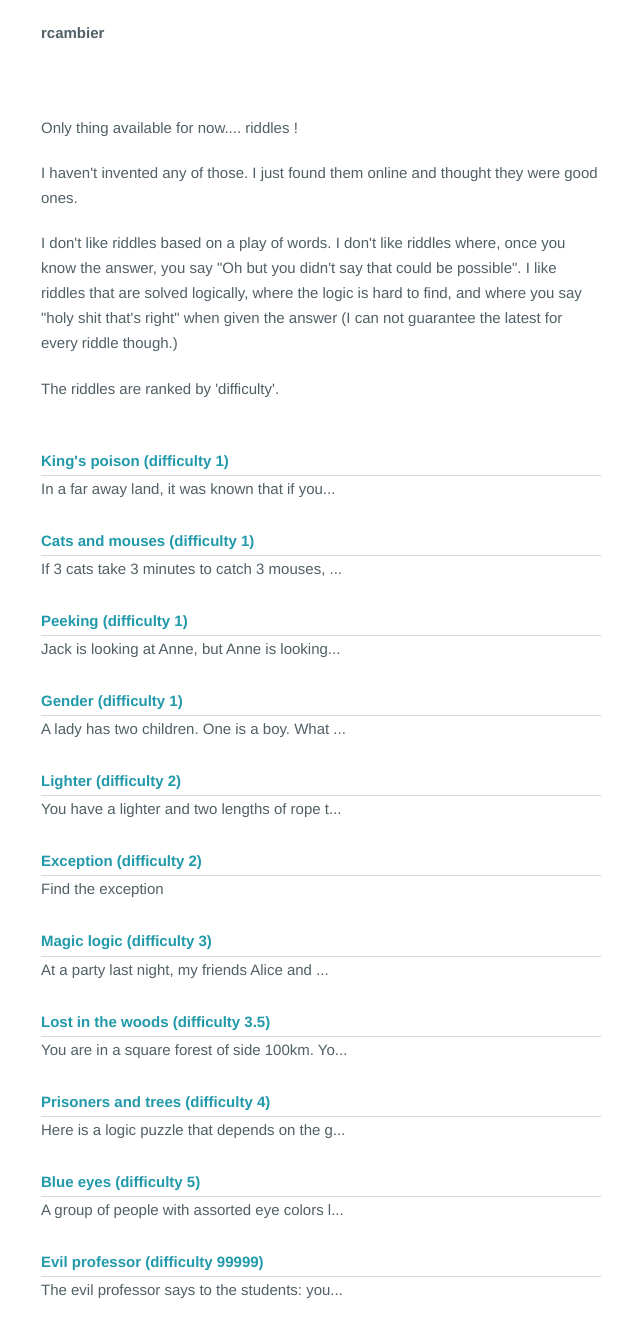
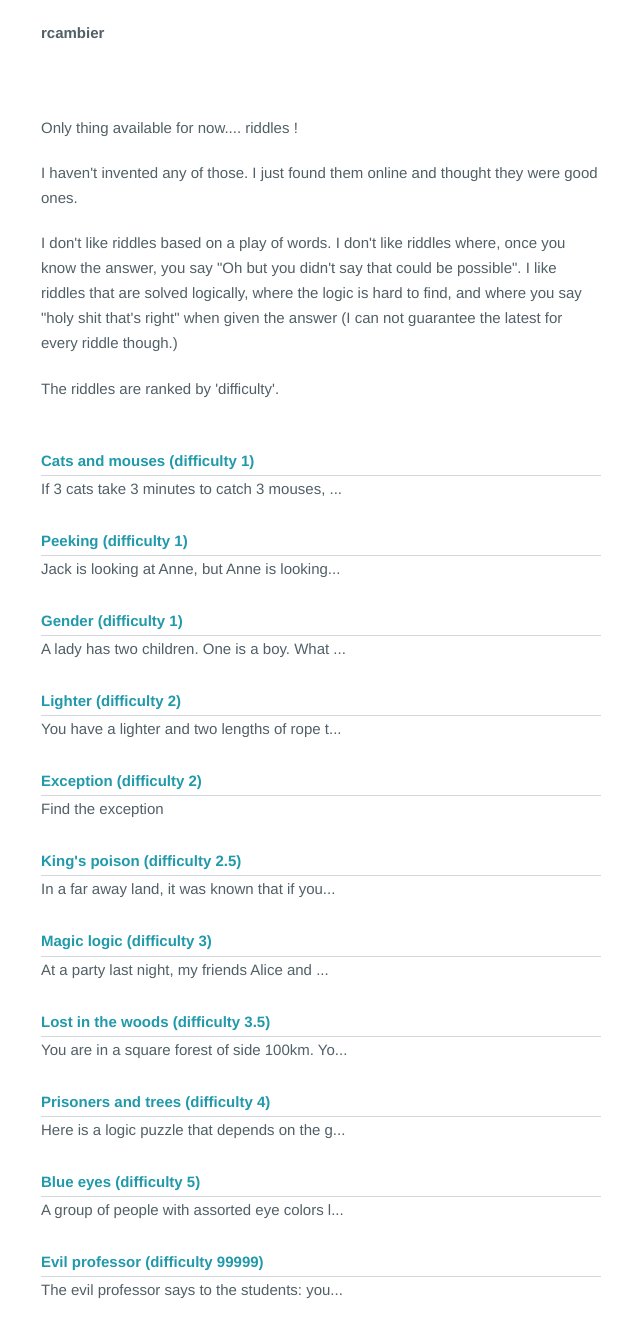
Before and after one commit to RCambier/rcambier.github.io, a Jekyll site: the page built from index.html, in a window 1280 px wide. Shown: the whole page, without its empty margins (319-959 px from the left). Built offline with Jekyll 4.4.1, drawn with Linux system fonts in a browser that asks for light colours.

Commit message:
Update king poison level

```diff
--- a/_posts/2018-12-25-poison.md
+++ b/_posts/2018-12-25-poison.md
@@ -3,7 +3,7 @@ layout: blog
 category: blog
 published: true
 title: King's poison
-difficulty: 1
+difficulty: 2.5
 ---
 In a far away land, it was known that if you drank poison, the only way to save yourself is to drink a stronger poison in the next 12 hours, which neutralizes the weaker poison.
 
```
